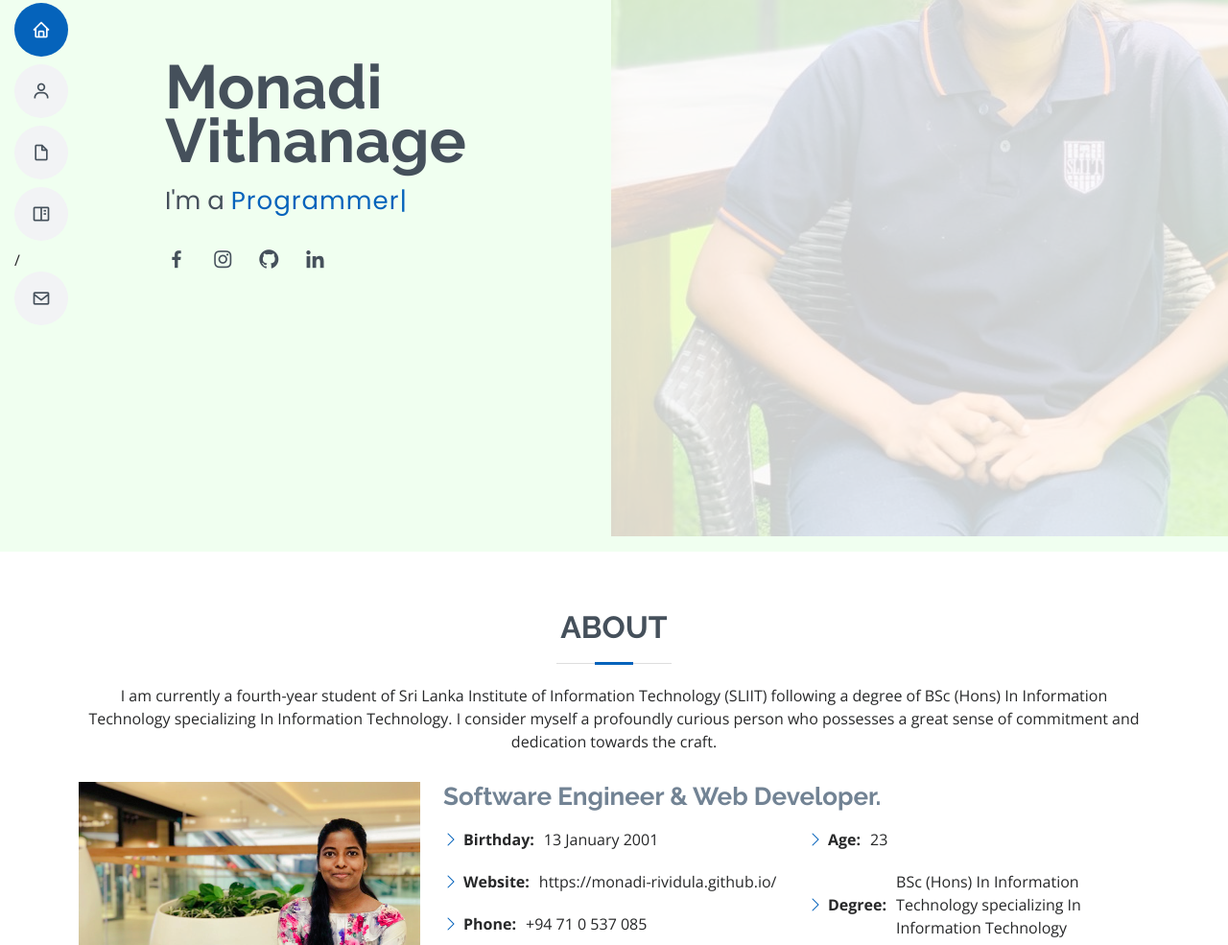
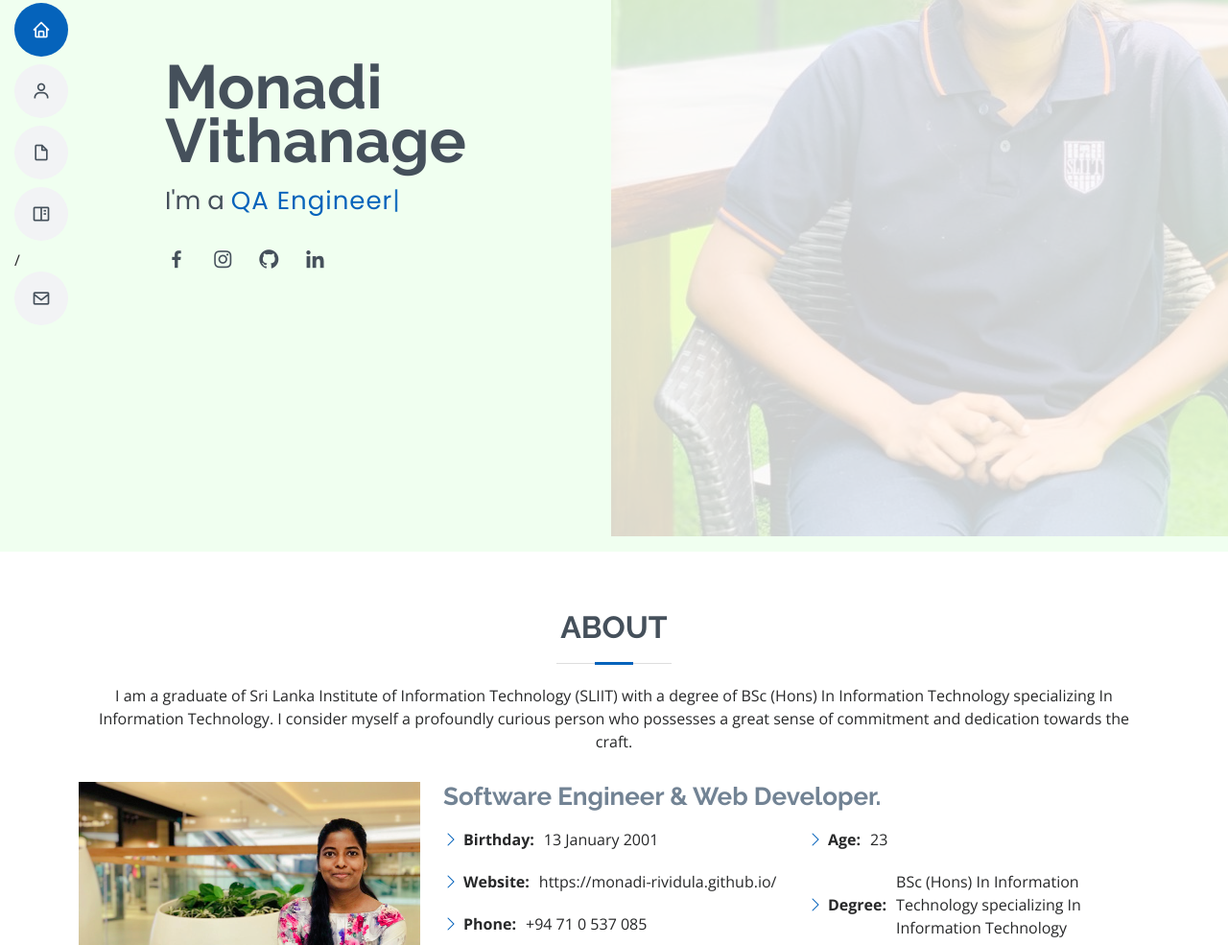
Before and after one commit to Monadi-Rividula/monadi-rividula.github.io, a plain HTML site: page index.html in a window 1280 px wide. Shown: the part 225-1210 px from the top of the page at 96% size. Drawn offline with nearby package versions, Linux system fonts and the light colour scheme.

Commit message:
Update index.html

```diff
--- a/index.html
+++ b/index.html
@@ -72,7 +72,7 @@
             <div class="col-md-5 col-sm-12">
                <div class="container" data-aos="zoom-in" data-aos-delay="100">
                   <h1>Monadi Vithanage</h1>
-                  <p>I'm a <span class="typed" data-typed-items="Web Developer, Programmer"></span></p>
+                  <p>I'm a <span class="typed" data-typed-items="Web Developer,QA Engineer, Programmer"></span></p>
                   <div class="social-links">
                      <a href="https://www.facebook.com/monadi.vithanage" class="facebook"><i class="bx bxl-facebook"></i></a>
                      <a href="https://www.instagram.com/_.monadi/" class="instagram"><i class="bx bxl-instagram"></i></a>
@@ -95,7 +95,7 @@
             <div class="container" data-aos="fade-up">
                <div class="section-title">
                   <h2>About</h2>
-                  <p>I am currently a fourth-year student of Sri Lanka Institute of Information Technology (SLIIT) following a degree of BSc (Hons) In Information Technology specializing In Information Technology. I consider myself a profoundly curious person who possesses a great sense of commitment and dedication towards the craft.</p>
+                  <p>I am a graduate of Sri Lanka Institute of Information Technology (SLIIT) with a degree of BSc (Hons) In Information Technology specializing In Information Technology. I consider myself a profoundly curious person who possesses a great sense of commitment and dedication towards the craft.</p>
                </div>
 
                <div class="row">
```
